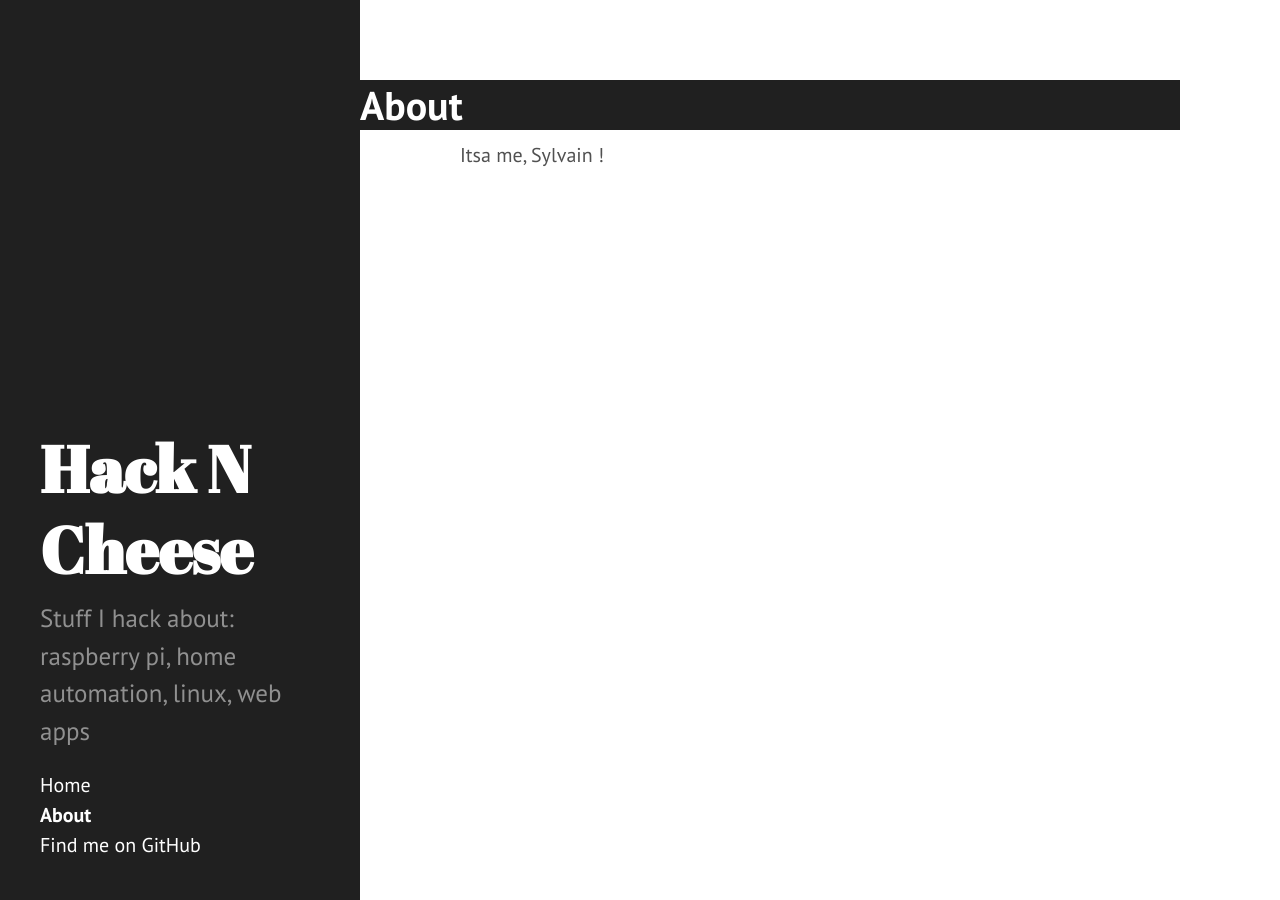
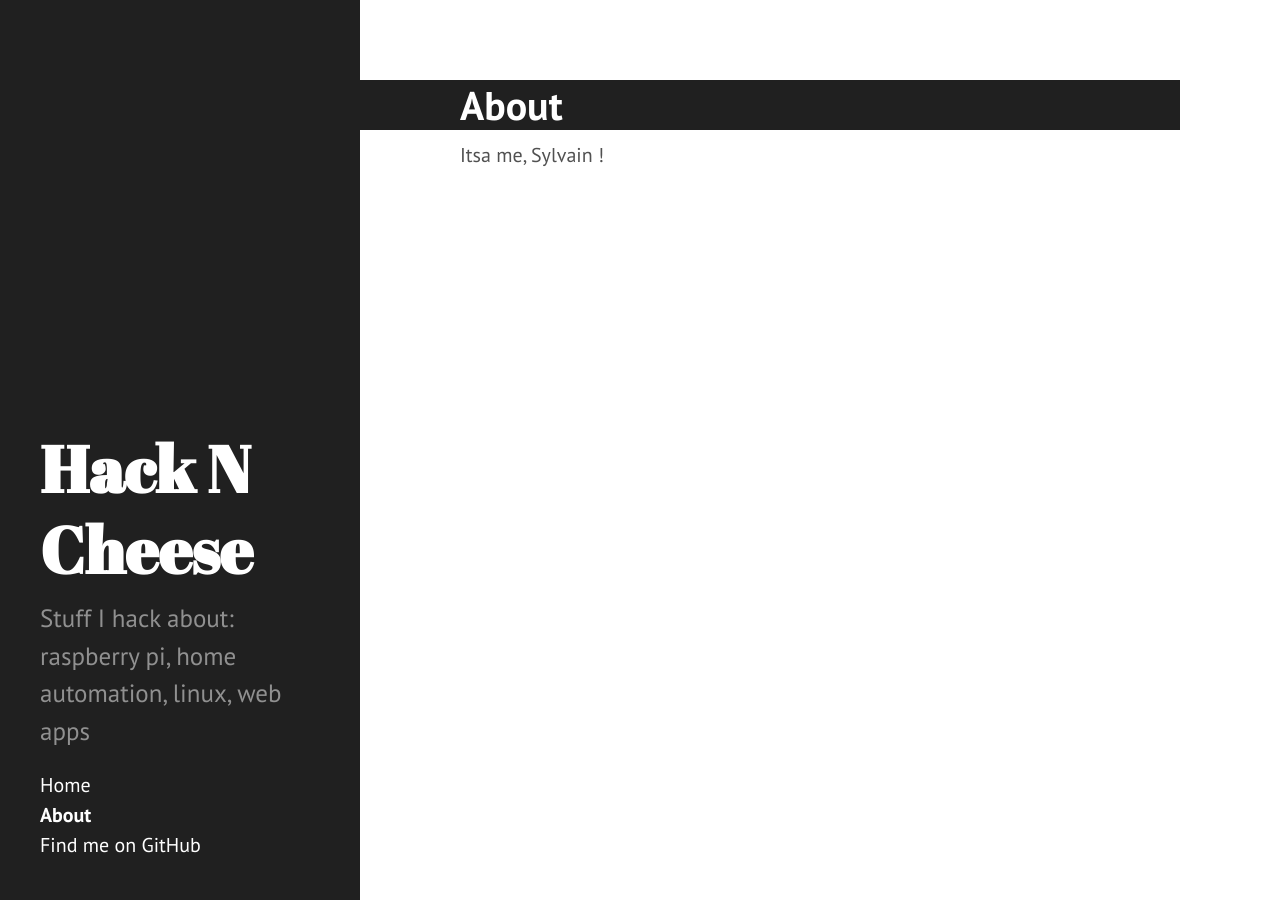
Before and after one commit to sylvainemery/sylvainemery.github.io, a Jekyll site: the page built from about.md, in a window 1280 px wide. Built offline with Jekyll 4.4.1, drawn with Linux system fonts in a browser that asks for light colours; Markdown is read by kramdown in place of the engine named in the settings.

Commit message:
forgot about page in title redesign

```diff
--- a/_layouts/page.html
+++ b/_layouts/page.html
@@ -3,6 +3,6 @@
 ---
 
 <div class="page">
-  <h1 class="page-title">{{ page.title }}</h1>
+  <h1 class="page-title"><span class="page-title-content">{{ page.title }}</span></h1>
   {{ content }}
 </div>
--- a/public/css/poole.css
+++ b/public/css/poole.css
@@ -317,7 +317,8 @@
   background-color: #202020;
   display: block;
 }
-.post-title-content {
+.post-title-content,
+.page-title-content {
   margin-left: 5rem;
 }
 .page-title,
```
